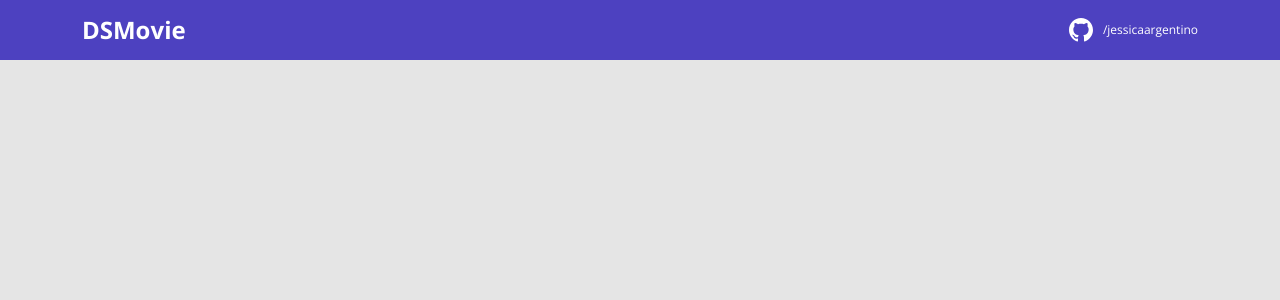
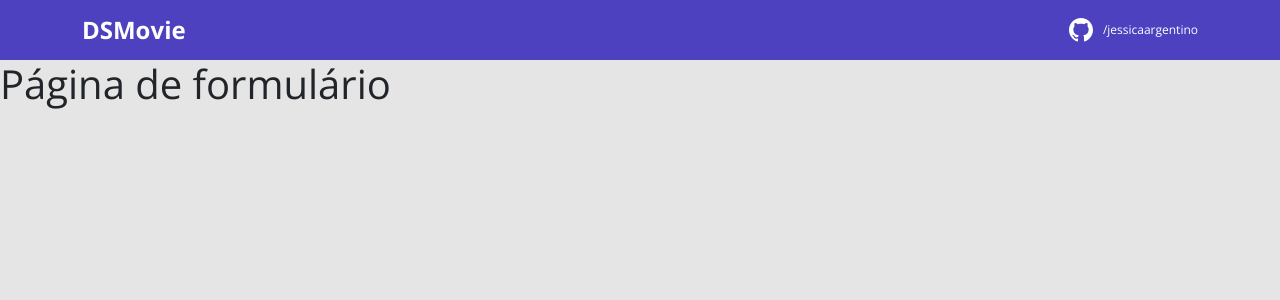
Before and after one commit to jessicaargentino/dsmovie, a React (Create React App) app in the folder frontend/: page /form/1 in a window 1280 px wide. Shown: the top 300 px of the page. Built offline with nearby package versions, Linux system fonts and the light colour scheme; the HTML template or start-up script is replaced by a standard one.

Commit message:
Declaração das rotas

```diff
--- a/frontend/package.json
+++ b/frontend/package.json
@@ -10,9 +10,11 @@
     "@types/node": "^16.7.13",
     "@types/react": "^17.0.20",
     "@types/react-dom": "^17.0.9",
+    "@types/react-router-dom": "5.3.2",
     "bootstrap": "5.1.3",
     "react": "^17.0.2",
     "react-dom": "^17.0.2",
+    "react-router-dom": "6.2.1",
     "react-scripts": "5.0.0",
     "typescript": "^4.4.2",
     "web-vitals": "^2.1.0"
--- a/frontend/src/App.tsx
+++ b/frontend/src/App.tsx
@@ -1,7 +1,23 @@
-import Navbar from './components/Navbar';
+import {
+  BrowserRouter,
+  Routes,
+  Route
+} from "react-router-dom";
+import Listing from 'pages/Listing';
+import Form from 'pages/Form';
+import Navbar from "components/Navbar";
+
 function App() {
   return (
-    <Navbar />
+    <BrowserRouter>
+      <Navbar />
+      <Routes>
+        <Route path="/" element={<Listing />} />
+        <Route path="/form">
+          <Route path=":movieId" element={<Form />} />
+        </Route>
+      </Routes>
+    </BrowserRouter>
   );
 }
 
--- /dev/null
+++ b/frontend/src/pages/Form/index.tsx
@@ -0,0 +1,7 @@
+function Form() {
+    return (
+        <h1>Página de formulário</h1>
+    );
+}
+
+export default Form;
--- /dev/null
+++ b/frontend/src/pages/Listing/index.tsx
@@ -0,0 +1,7 @@
+function Listing() {
+    return (
+        <h1>Página de listagem</h1>
+    );
+}
+
+export default Listing;
```
Also changed, not shown: 1 other file (tests, documents, lock files or other folders).
